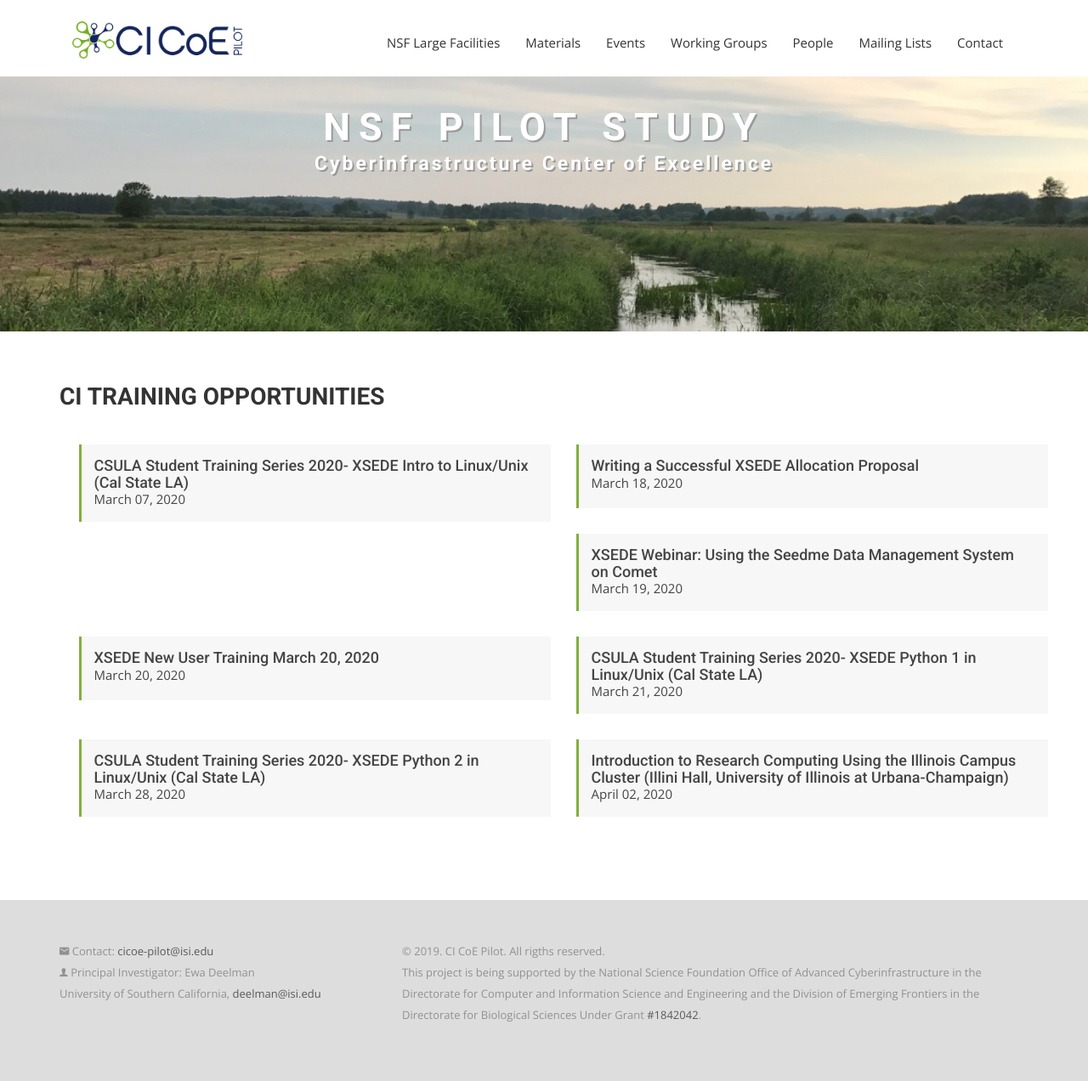
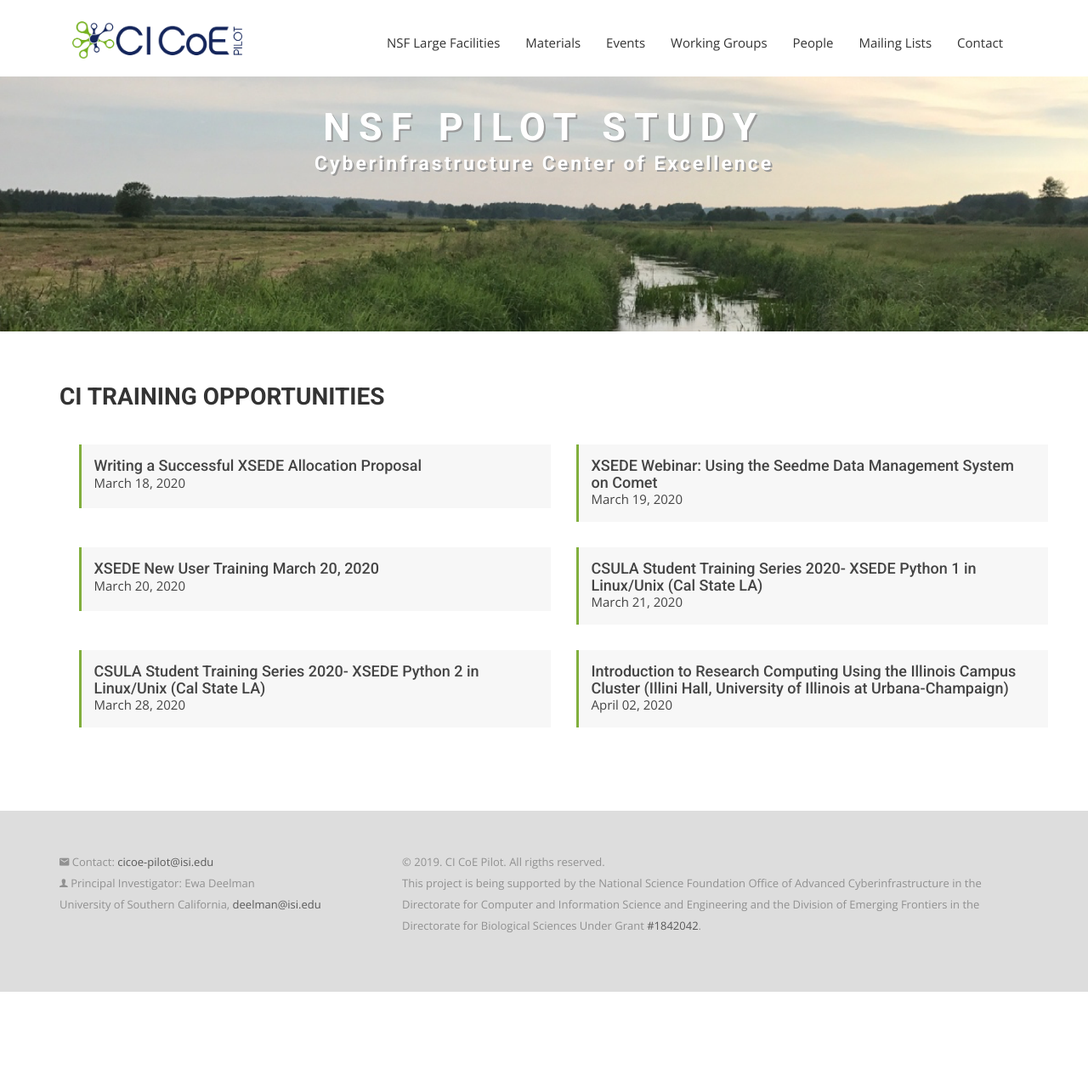
Before and after one commit to cicoe/cicoe.github.io, a Jekyll site: the page built from training_opportunities.html, in a window 1280 px wide. Shown: the whole page at 85% size. Built offline with Jekyll 4.4.1, drawn with Linux system fonts in a browser that asks for light colours; nearby versions of some CDN libraries; some web fonts are replaced; after the commit the page ends 1167 px from its top, so only the background shows below that.

Commit message:
updated training events

```diff
--- a/_data/training_opportunities.yml
+++ b/_data/training_opportunities.yml
@@ -1,8 +1,3 @@
-- categroy: Workshop
-  date: March 07, 2020
-  title: CSULA Student Training Series 2020- XSEDE Intro to Linux/Unix (Cal State
-    LA)
-  website: "https://www.xsede.org/web/xup/course-calendar/-/training-user/class/2013/session/3524/register"
 - categroy: Workshop
   date: March 18, 2020
   title: Writing a Successful XSEDE Allocation Proposal
```
